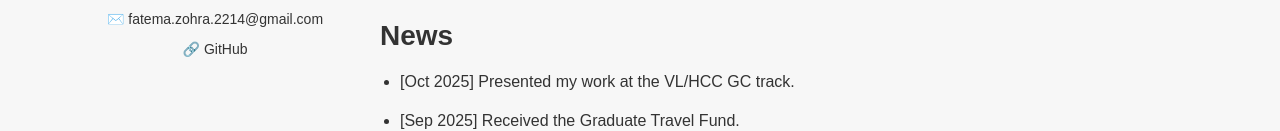
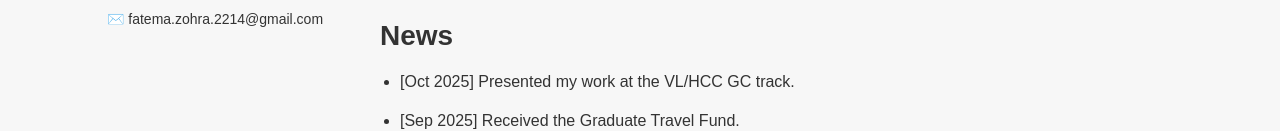
Before and after one commit to f4zohra/f4zohra.github.io, a plain HTML site: page index.html in a window 1280 px wide. Shown: the part 209-340 px from the top of the page. Drawn offline with Linux system fonts and the light colour scheme.

Commit message:
Update index.html

```diff
--- a/index.html
+++ b/index.html
@@ -31,7 +31,6 @@
     <div class="info">
       <p>📍 Fairfax, Virginia</p>
       <p>✉️ fatema.zohra.2214@gmail.com</p>
-      <p>🔗 GitHub</p>
     </div>
   </aside>
 
```
